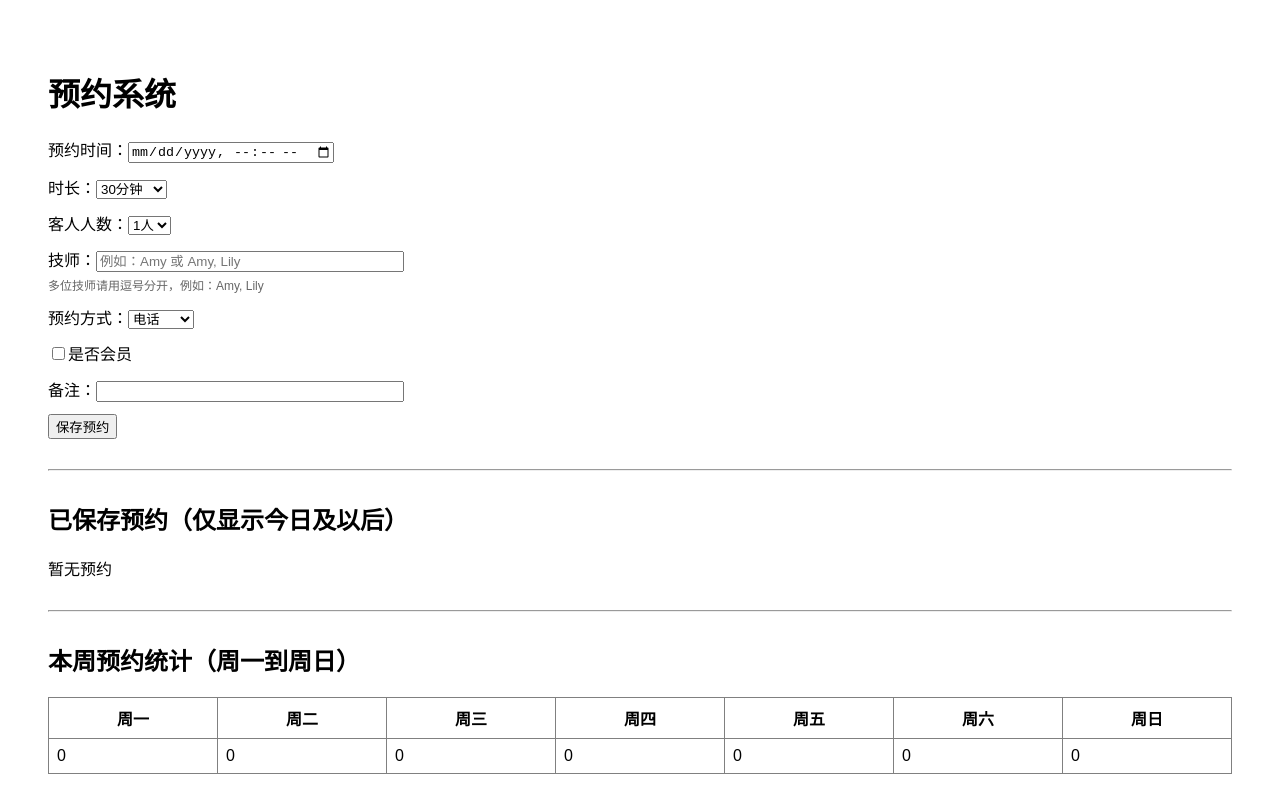
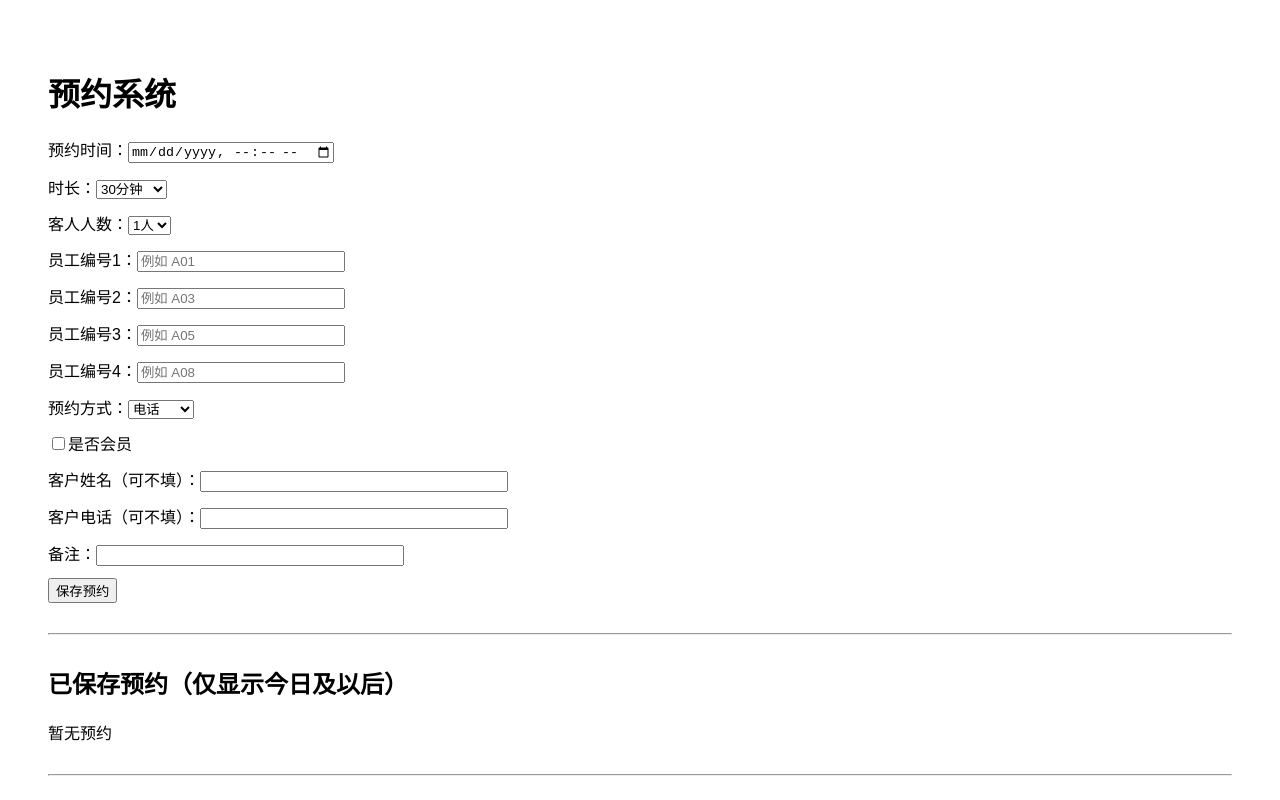
Before and after one commit to cybercai003-ship-it/A1-massage-system, a Next.js app: page /booking in a window 1280 px wide. Shown: the top 800 px of the page. Built offline with nearby package versions, Linux system fonts and the light colour scheme.

Commit message:
Update page.js

```diff
--- a/app/booking/page.js
+++ b/app/booking/page.js
@@ -1,25 +1,17 @@
 "use client";
 import { useEffect, useMemo, useState } from "react";
 
-function normalizeName(name) {
-  return (name || "").trim().toLowerCase();
+function normalizeCode(text) {
+  return (text || "").trim().toUpperCase();
 }
 
-function formatDisplayName(name) {
-  const normalized = normalizeName(name);
-  if (!normalized) return "";
-  return normalized
-    .split(" ")
-    .filter(Boolean)
-    .map((part) => part.charAt(0).toUpperCase() + part.slice(1))
-    .join(" ");
-}
-
-function parseTherapists(text) {
-  return (text || "")
-    .split(/[,，/&+、]+/)
-    .map((item) => normalizeName(item))
-    .filter(Boolean);
+function collectEmployeeCodes(item) {
+  return [
+    normalizeCode(item.employee1),
+    normalizeCode(item.employee2),
+    normalizeCode(item.employee3),
+    normalizeCode(item.employee4),
+  ].filter(Boolean);
 }
 
 function formatBookingTime(value) {
@@ -45,15 +37,19 @@ function isSameOrAfterToday(value) {
 
 function getWeekStart(date) {
   const d = new Date(date);
-  const day = d.getDay(); // 0 Sunday, 1 Monday
-  const diff = day === 0 ? -6 : 1 - day; // make Monday start
+  const day = d.getDay();
+  const diff = day === 0 ? -6 : 1 - day;
   d.setDate(d.getDate() + diff);
   d.setHours(0, 0, 0, 0);
   return d;
 }
 
-function getWeekLabels() {
-  return ["周一", "周二", "周三", "周四", "周五", "周六", "周日"];
+function isSameDay(a, b) {
+  return (
+    a.getFullYear() === b.getFullYear() &&
+    a.getMonth() === b.getMonth() &&
+    a.getDate() === b.getDate()
+  );
 }
 
 export default function BookingPage() {
@@ -61,9 +57,14 @@ export default function BookingPage() {
     time: "",
     duration: "30",
     partySize: "1",
-    therapists: "",
+    employee1: "",
+    employee2: "",
+    employee3: "",
+    employee4: "",
     source: "phone",
     isMember: false,
+    customerName: "",
+    customerPhone: "",
     note: "",
   });
 
@@ -73,7 +74,6 @@ export default function BookingPage() {
   useEffect(() => {
     const savedBookings = JSON.parse(localStorage.getItem("bookings") || "[]");
 
-    // 自动清掉今天之前的预约
     const cleanedBookings = savedBookings.filter((item) =>
       isSameOrAfterToday(item.time)
     );
@@ -89,7 +89,12 @@ export default function BookingPage() {
     const { name, value, type, checked } = e.target;
     setForm({
       ...form,
-      [name]: type === "checkbox" ? checked : value,
+      [name]:
+        type === "checkbox"
+          ? checked
+          : name.startsWith("employee")
+          ? normalizeCode(value)
+          : value,
     });
   }
 
@@ -98,9 +103,14 @@ export default function BookingPage() {
       time: "",
       duration: "30",
       partySize: "1",
-      therapists: "",
+      employee1: "",
+      employee2: "",
+      employee3: "",
+      employee4: "",
       source: "phone",
       isMember: false,
+      customerName: "",
+      customerPhone: "",
       note: "",
     });
     setEditingId(null);
@@ -112,15 +122,16 @@ export default function BookingPage() {
       return;
     }
 
-    if (!form.therapists.trim()) {
-      alert("请输入技师姓名");
+    const currentEmployeeCodes = collectEmployeeCodes(form);
+
+    if (currentEmployeeCodes.length === 0) {
+      alert("请至少输入1个员工编号");
       return;
     }
 
-    const therapistList = parseTherapists(form.therapists);
-
-    if (therapistList.length === 0) {
-      alert("请输入有效的技师姓名");
+    const uniqueCodes = new Set(currentEmployeeCodes);
+    if (uniqueCodes.size !== currentEmployeeCodes.length) {
+      alert("员工编号不能重复");
       return;
     }
 
@@ -134,13 +145,13 @@ export default function BookingPage() {
       if (editingId && item.id === editingId) continue;
       if (item.status === "cancelled") continue;
 
-      const existingTherapists = parseTherapists(item.therapists);
+      const existingEmployeeCodes = collectEmployeeCodes(item);
 
-      const hasSameTherapist = therapistList.some((currentName) =>
-        existingTherapists.includes(currentName)
+      const hasSameEmployee = currentEmployeeCodes.some((currentCode) =>
+        existingEmployeeCodes.includes(currentCode)
       );
 
-      if (!hasSameTherapist) continue;
+      if (!hasSameEmployee) continue;
 
       const existingStart = new Date(item.time).getTime();
       const existingEnd =
@@ -149,7 +160,7 @@ export default function BookingPage() {
       const isOverlap = startTime < existingEnd && endTime > existingStart;
 
       if (isOverlap) {
-        alert("❌ 该技师在这个时间段已经有预约，不能重复");
+        alert("❌ 该员工编号在这个时间段已经有预约，不能重复");
         return;
       }
     }
@@ -161,9 +172,14 @@ export default function BookingPage() {
       time: form.time,
       duration: form.duration,
       partySize: form.partySize,
-      therapists: form.therapists,
+      employee1: normalizeCode(form.employee1),
+      employee2: normalizeCode(form.employee2),
+      employee3: normalizeCode(form.employee3),
+      employee4: normalizeCode(form.employee4),
       source: form.source,
       isMember: form.isMember,
+      customerName: form.customerName,
+      customerPhone: form.customerPhone,
       note: form.note,
       status: editingId
         ? existingBooking?.status || "booked"
@@ -185,7 +201,6 @@ export default function BookingPage() {
       alert("预约已保存 ✅");
     }
 
-    // 再次清理今天之前的数据
     const finalBookings = updatedBookings.filter((item) =>
       isSameOrAfterToday(item.time)
     );
@@ -213,9 +228,14 @@ export default function BookingPage() {
       time: booking.time || "",
       duration: booking.duration || "30",
       partySize: booking.partySize || "1",
-      therapists: booking.therapists || "",
+      employee1: booking.employee1 || "",
+      employee2: booking.employee2 || "",
+      employee3: booking.employee3 || "",
+      employee4: booking.employee4 || "",
       source: booking.source || "phone",
       isMember: Boolean(booking.isMember),
+      customerName: booking.customerName || "",
+      customerPhone: booking.customerPhone || "",
       note: booking.note || "",
     });
 
@@ -241,53 +261,55 @@ export default function BookingPage() {
       .sort((a, b) => new Date(a.time) - new Date(b.time));
   }, [bookings]);
 
-  const weeklyStats = useMemo(() => {
-    const labels = getWeekLabels();
-    const counts = [0, 0, 0, 0, 0, 0, 0];
-
-    const now = new Date();
-    const weekStart = getWeekStart(now);
+  const employeeStats = useMemo(() => {
+    const today = new Date();
+    const weekStart = getWeekStart(today);
     const weekEnd = new Date(weekStart);
     weekEnd.setDate(weekEnd.getDate() + 7);
+
+    const currentMonth = today.getMonth();
+    const currentYear = today.getFullYear();
+
+    const statsMap = {};
 
     visibleBookings.forEach((item) => {
       if (item.status === "cancelled") return;
 
-      const date = new Date(item.time);
-      if (Number.isNaN(date.getTime())) return;
+      const bookingDate = new Date(item.time);
+      if (Number.isNaN(bookingDate.getTime())) return;
 
-      if (date >= weekStart && date < weekEnd) {
-        const day = date.getDay(); // 0 Sunday
-        const index = day === 0 ? 6 : day - 1; // Monday=0
-        counts[index] += 1;
+      const codes = collectEmployeeCodes(item);
+
+      codes.forEach((code) => {
+        if (!statsMap[code]) {
+          statsMap[code] = {
+            employeeCode: code,
+            dayCount: 0,
+            weekCount: 0,
+            monthCount: 0,
+          };
+        }
+
+        if (isSameDay(bookingDate, today)) {
+          statsMap[code].dayCount += 1;
+        }
+
+        if (bookingDate >= weekStart && bookingDate < weekEnd) {
+          statsMap[code].weekCount += 1;
+        }
+
+        if (
+          bookingDate.getFullYear() === currentYear &&
+          bookingDate.getMonth() === currentMonth
+        ) {
+          statsMap[code].monthCount += 1;
         }
       });
-
-    return labels.map((label, index) => ({
-      label,
-      count: counts[index],
-    }));
-  }, [visibleBookings]);
-
-  const monthlyStats = useMemo(() => {
-    const counts = Array(12).fill(0);
-    const currentYear = new Date().getFullYear();
-
-    visibleBookings.forEach((item) => {
-      if (item.status === "cancelled") return;
-
-      const date = new Date(item.time);
-      if (Number.isNaN(date.getTime())) return;
-
-      if (date.getFullYear() === currentYear) {
-        counts[date.getMonth()] += 1;
-      }
     });
 
-    return counts.map((count, index) => ({
-      label: `${index + 1}月`,
-      count,
-    }));
+    return Object.values(statsMap).sort((a, b) =>
+      a.employeeCode.localeCompare(b.employeeCode)
+    );
   }, [visibleBookings]);
 
   return (
@@ -334,18 +356,51 @@ export default function BookingPage() {
       </div>
 
       <div style={{ marginBottom: 12 }}>
-        <label>技师：</label>
+        <label>员工编号1：</label>
         <input
           type="text"
-          name="therapists"
-          value={form.therapists}
+          name="employee1"
+          value={form.employee1}
           onChange={handleChange}
-          placeholder="例如：Amy 或 Amy, Lily"
-          style={{ width: 300 }}
+          placeholder="例如 A01"
+          style={{ width: 200 }}
         />
-        <div style={{ fontSize: 12, color: "#666", marginTop: 4 }}>
-          多位技师请用逗号分开，例如：Amy, Lily
       </div>
+
+      <div style={{ marginBottom: 12 }}>
+        <label>员工编号2：</label>
+        <input
+          type="text"
+          name="employee2"
+          value={form.employee2}
+          onChange={handleChange}
+          placeholder="例如 A03"
+          style={{ width: 200 }}
+        />
+      </div>
+
+      <div style={{ marginBottom: 12 }}>
+        <label>员工编号3：</label>
+        <input
+          type="text"
+          name="employee3"
+          value={form.employee3}
+          onChange={handleChange}
+          placeholder="例如 A05"
+          style={{ width: 200 }}
+        />
+      </div>
+
+      <div style={{ marginBottom: 12 }}>
+        <label>员工编号4：</label>
+        <input
+          type="text"
+          name="employee4"
+          value={form.employee4}
+          onChange={handleChange}
+          placeholder="例如 A08"
+          style={{ width: 200 }}
+        />
       </div>
 
       <div style={{ marginBottom: 12 }}>
@@ -371,6 +426,28 @@ export default function BookingPage() {
           />
           是否会员
         </label>
+      </div>
+
+      <div style={{ marginBottom: 12 }}>
+        <label>客户姓名（可不填）：</label>
+        <input
+          type="text"
+          name="customerName"
+          value={form.customerName}
+          onChange={handleChange}
+          style={{ width: 300 }}
+        />
+      </div>
+
+      <div style={{ marginBottom: 12 }}>
+        <label>客户电话（可不填）：</label>
+        <input
+          type="text"
+          name="customerPhone"
+          value={form.customerPhone}
+          onChange={handleChange}
+          style={{ width: 300 }}
+        />
       </div>
 
       <div style={{ marginBottom: 12 }}>
@@ -403,9 +480,11 @@ export default function BookingPage() {
               <th>时间</th>
               <th>时长</th>
               <th>人数</th>
-              <th>技师</th>
+              <th>员工编号</th>
               <th>预约方式</th>
               <th>会员</th>
+              <th>客户姓名</th>
+              <th>客户电话</th>
               <th>状态</th>
               <th>备注</th>
               <th>操作</th>
@@ -417,11 +496,7 @@ export default function BookingPage() {
                 <td>{formatBookingTime(item.time)}</td>
                 <td>{item.duration}分钟</td>
                 <td>{item.partySize}人</td>
-                <td>
-                  {parseTherapists(item.therapists)
-                    .map((name) => formatDisplayName(name))
-                    .join(", ")}
-                </td>
+                <td>{collectEmployeeCodes(item).join(", ")}</td>
                 <td>
                   {item.source === "website"
                     ? "网络"
@@ -430,6 +505,8 @@ export default function BookingPage() {
                     : "Walk-in"}
                 </td>
                 <td>{item.isMember ? "是" : "否"}</td>
+                <td>{item.customerName || "-"}</td>
+                <td>{item.customerPhone || "-"}</td>
                 <td>
                   {item.status === "booked"
                     ? "已预约"
@@ -477,43 +554,32 @@ export default function BookingPage() {
 
       <hr style={{ margin: "30px 0" }} />
 
-      <h2>本周预约统计（周一到周日）</h2>
+      <h2>员工预约统计（今日 / 本周 / 本月）</h2>
+
+      {employeeStats.length === 0 ? (
+        <p>暂无统计数据</p>
+      ) : (
         <table border="1" cellPadding="8" style={{ borderCollapse: "collapse", width: "100%" }}>
           <thead>
             <tr>
-            {weeklyStats.map((item) => (
-              <th key={item.label}>{item.label}</th>
-            ))}
+              <th>员工编号</th>
+              <th>今日预约数</th>
+              <th>本周预约数</th>
+              <th>本月预约数</th>
             </tr>
           </thead>
           <tbody>
-          <tr>
-            {weeklyStats.map((item) => (
-              <td key={item.label}>{item.count}</td>
+            {employeeStats.map((item) => (
+              <tr key={item.employeeCode}>
+                <td>{item.employeeCode}</td>
+                <td>{item.dayCount}</td>
+                <td>{item.weekCount}</td>
+                <td>{item.monthCount}</td>
+              </tr>
             ))}
-          </tr>
           </tbody>
         </table>
-
-      <hr style={{ margin: "30px 0" }} />
-
-      <h2>本年每月预约统计</h2>
-      <table border="1" cellPadding="8" style={{ borderCollapse: "collapse", width: "100%" }}>
-        <thead>
-          <tr>
-            {monthlyStats.map((item) => (
-              <th key={item.label}>{item.label}</th>
-            ))}
-          </tr>
-        </thead>
-        <tbody>
-          <tr>
-            {monthlyStats.map((item) => (
-              <td key={item.label}>{item.count}</td>
-            ))}
-          </tr>
-        </tbody>
-      </table>
+      )}
 
       <div style={{ marginTop: 20 }}>
         <a href="/">返回首页</a>
```
Lines whose indentation alone changed are shown as unchanged.
